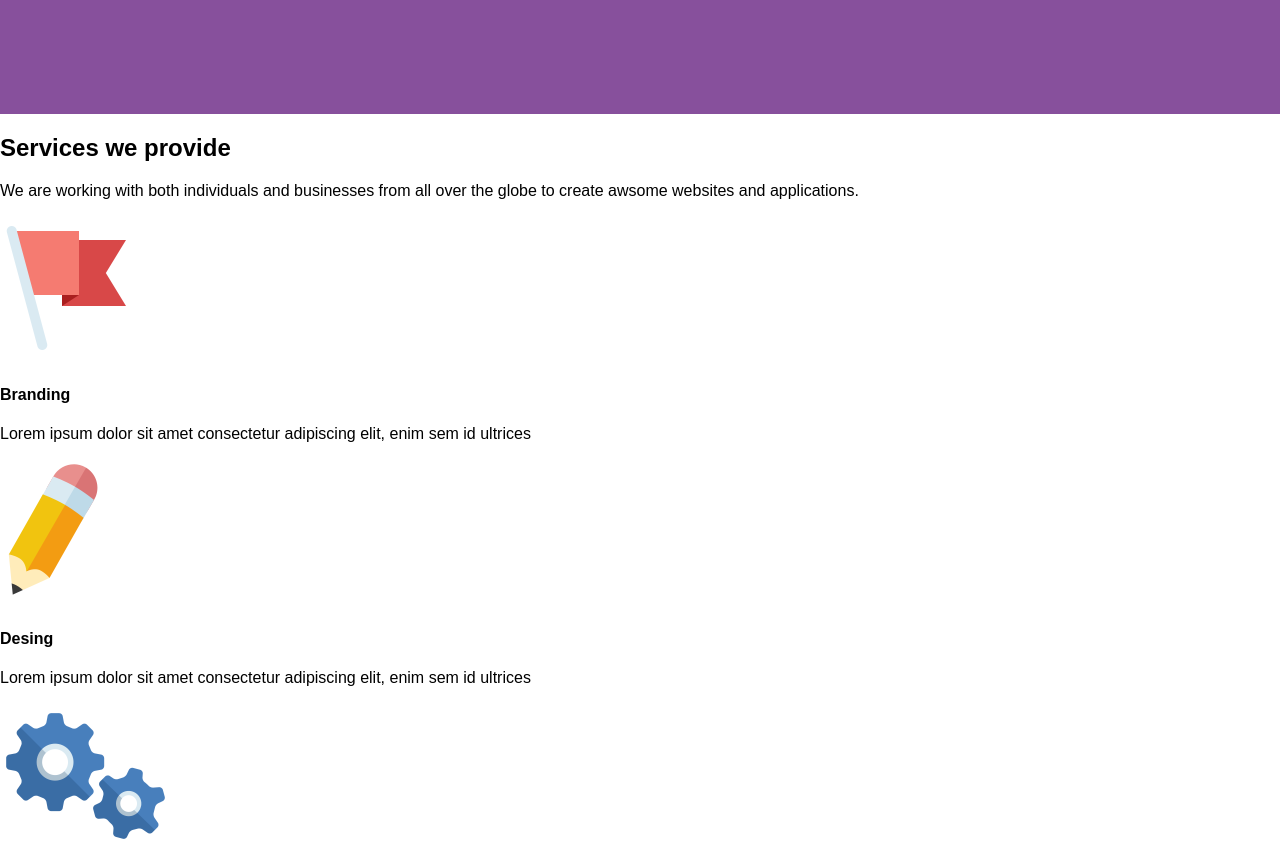
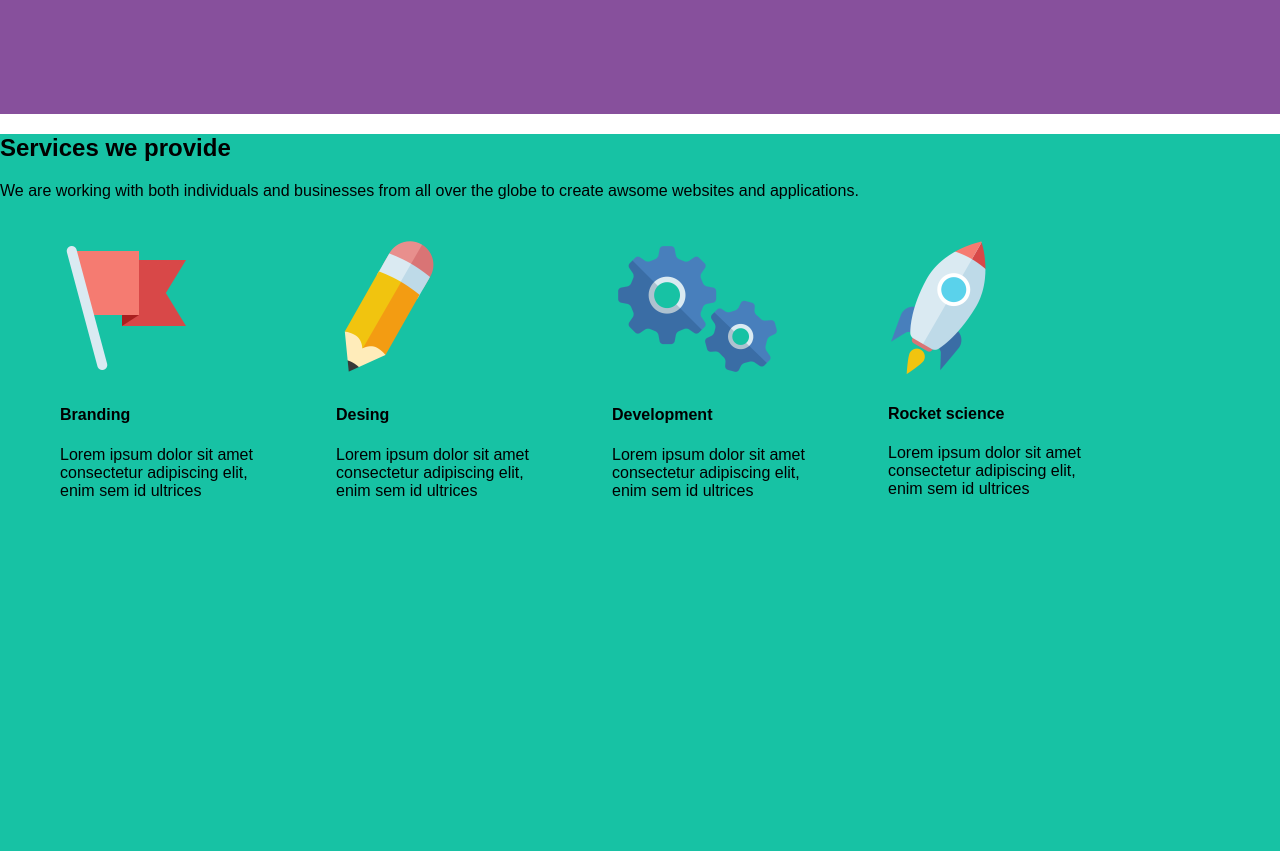
Before and after one commit to Kajoha/cuda, a website: page index.html in a window 1280 px wide. Shown: the part 480-1331 px from the top of the page. Drawn offline with Linux system fonts and the light colour scheme.

Commit message:
añadiendo estilos a conte

```diff
--- /dev/null
+++ b/sass/partial/_conte.scss
@@ -0,0 +1,14 @@
+#content {
+    background-color: #17C2A4;
+    height: 747px; }
+
+.styleone {
+    padding: 0px;
+    margin: 0px; }
+
+.conte {
+    float: left;
+    width: 216px;
+    height: 320px;
+    margin-left: 60px;
+    align-content: center; }
--- a/sass/styles.scss
+++ b/sass/styles.scss
@@ -22,3 +22,4 @@ body {
 @import 'partial/menuTop';
 @import 'partial/logo';
 @import 'partial/welcome';
+@import 'partial/conte';
```
Also changed, not shown: public/css/styles.css.
